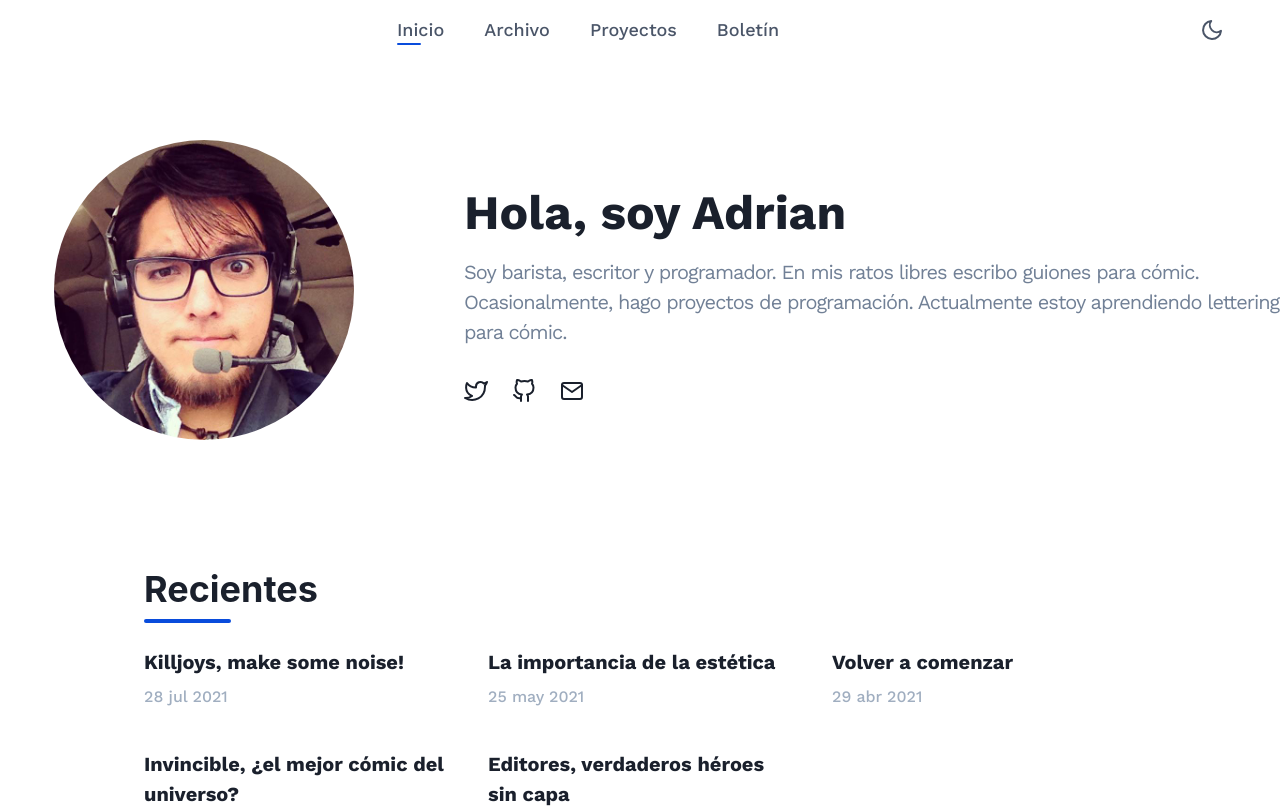
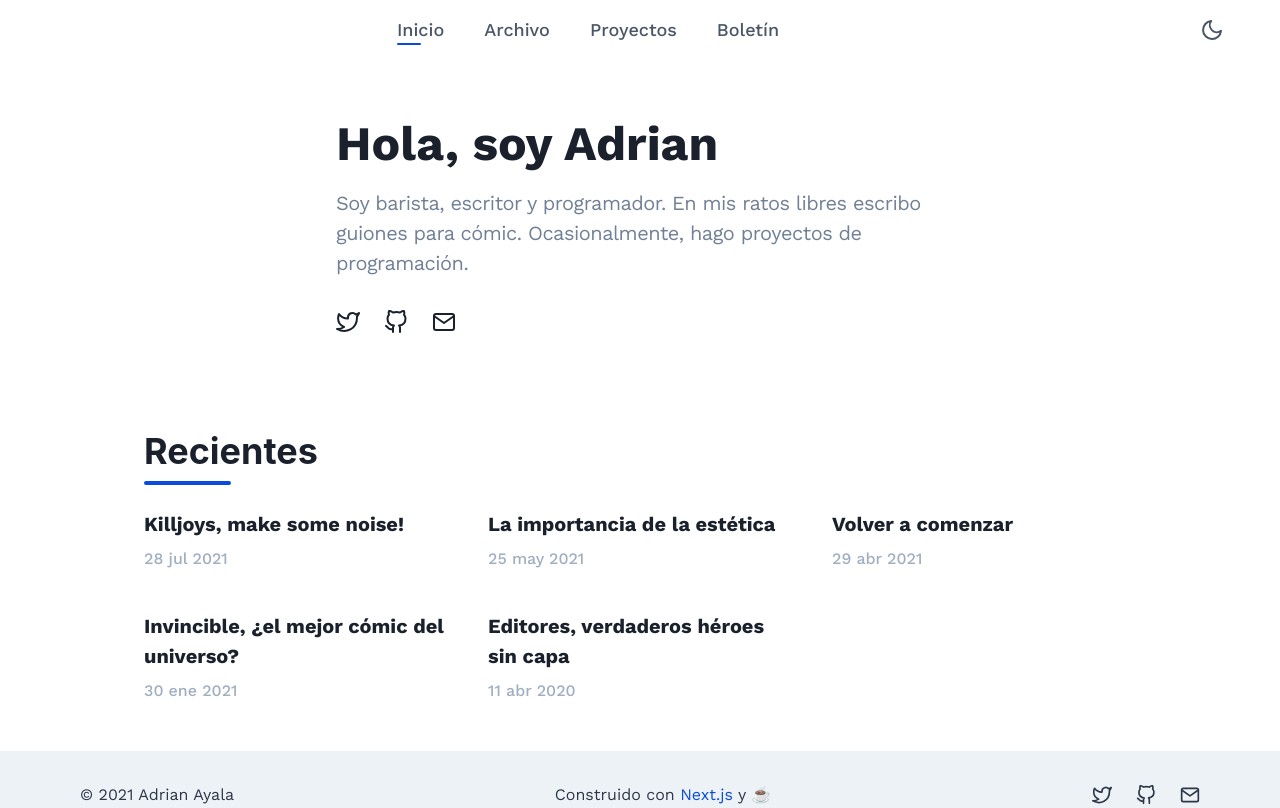
Before and after one commit to adrrian17/v2, a Next.js app: page / in a window 1280 px wide. Shown: the top 808 px of the page. Built offline with nearby package versions, Linux system fonts and the light colour scheme.

Commit message:
Remove the photo from the intro

```diff
--- a/src/components/general/Intro.jsx
+++ b/src/components/general/Intro.jsx
@@ -1,61 +1,39 @@
 import {
   Stack,
-  Flex,
-  Box,
   Text,
-  Image,
   Link,
   useColorModeValue,
+  Container,
 } from '@chakra-ui/react';
 
 import { FiGithub, FiMail, FiTwitter } from 'react-icons/fi';
 
 export default function Intro() {
   return (
-    <Stack
-      px={{ base: 4, lg: 0 }}
-      py={{ base: 12, md: 20 }}
-      align={'center'}
-      direction={{ base: 'column', md: 'row' }}
+    <Container
+      maxW={'container.sm'}
+      mx={'auto'}
+      mt={{ base: 0, md: 12 }}
+      mb={24}
     >
-      <Flex flex={1} justify={'center'} align={'center'}>
-        <Box
-          height={'300px'}
-          width={'300px'}
-          rounded={'full'}
-          overflow={'hidden'}
-        >
-          <Image
-            alt={'Adrian Ayala'}
-            fit={'contain'}
-            align={'center'}
-            src={'/images/avatar.jpg'}
-          />
-        </Box>
-      </Flex>
-      <Stack
-        flex={2}
-        direction={'column'}
-        pl={{ base: 0, md: 12 }}
-        pt={{ base: 12, md: 0 }}
-      >
+      <Stack align={'center'} direction={{ base: 'column', md: 'row' }}>
+        <Stack flex={2} direction={'column'} pt={{ base: 12, md: 0 }}>
           <Stack direction={'row'}>
             <Text
               color={useColorModeValue('gray.800', 'white')}
               fontWeight={600}
-            fontSize={{ base: '3xl', sm: '5xl' }}
+              fontSize={'5xl'}
             >
               Hola, soy Adrian
             </Text>
           </Stack>
           <Text
-          letterSpacing={'tighter'}
+            letterSpacing={'tight'}
             color={useColorModeValue('gray.500', 'gray.400')}
-          fontSize={{ base: 'xl' }}
+            fontSize={'xl'}
           >
             Soy barista, escritor y programador. En mis ratos libres escribo
             guiones para cómic. Ocasionalmente, hago proyectos de programación.
-          Actualmente estoy aprendiendo lettering para cómic.
           </Text>
           <Stack pt={6} direction={'row'} spacing={6}>
             <Link
@@ -81,5 +59,6 @@ export default function Intro() {
           </Stack>
         </Stack>
       </Stack>
+    </Container>
   );
 }
```
Lines whose indentation alone changed are shown as unchanged.
